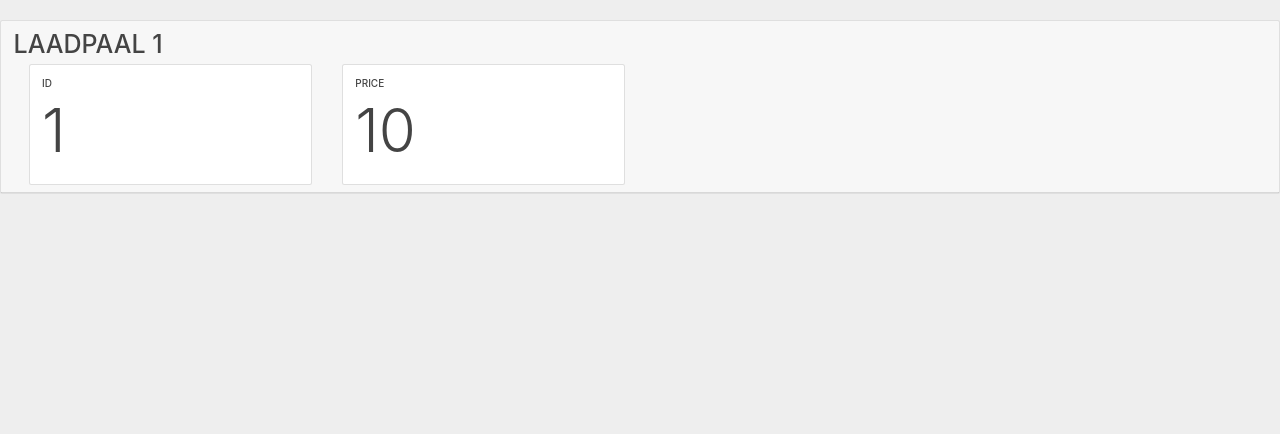
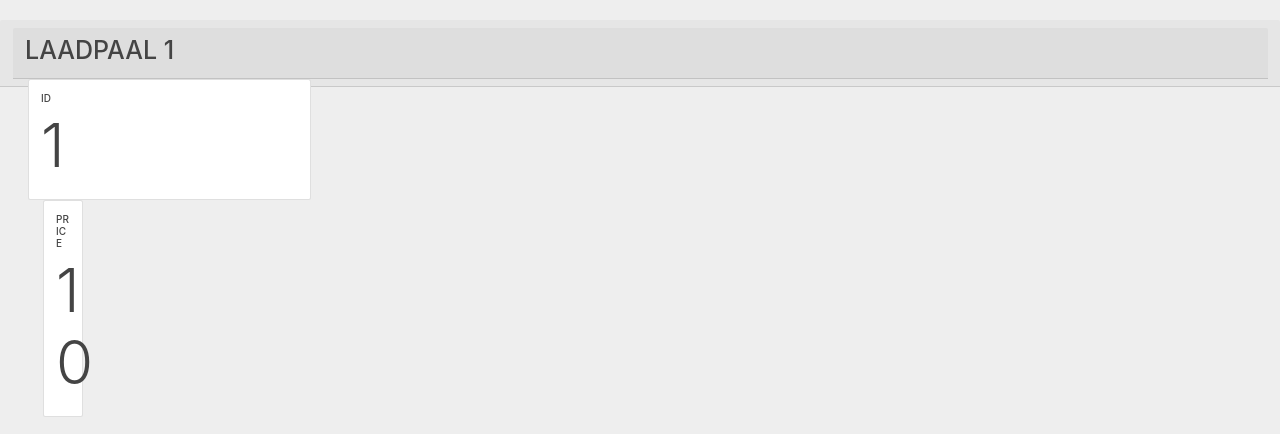
Before and after one commit to avict15/afstudeerproject-1, a Flask app: page /admin/dashboard in a window 1280 px wide. Shown: the part 68-502 px from the top of the page. Run offline with Flask 2, Linux system fonts and the light colour scheme; tables that the repository leaves empty hold one stand-in row (values such as "Sample post"); data that the repository does not hold is empty; some libraries are stand-ins or nearby versions.

Commit message:
updated dashboard

```diff
--- a/app/templates/dashboard.html
+++ b/app/templates/dashboard.html
@@ -7,15 +7,15 @@
 
 {% if chargingpoint.availability %}
     <div class="col-md-12">
-      <div class="card text-black">
+      <div class="card-header text-black">
         <div class="card-header">
           <h1 class="text-uppercase">Laadpaal {{chargingpoint.id}}</h1>
+        </div>
           <div class="col-lg-3 col-md-6">
             <div class="card text-black">
               <div class="card-body">
                 <h6 class="text-uppercase">ID</h6>
                 <h1 class="display-1">{{chargingpoint.id}}</h1>
-            </div>
               </div>
           </div>
           <div class="col-lg-3 col-md-6">
@@ -54,20 +54,6 @@
         </div>
       </div>
     </div>
-  {% else %}
-  <div class="col-md-12">
-    <div class="card text-black">
-      <div class="card-body">
-        <div class="rotate">
-          <i class="fa fa-user fa-5x"></i>
-        </div>
-        <h1 class="text-uppercase">Laadpaal {{chargingpoint.id}}</h1>
-
-
-        </button>
-      </div>
-    </div>
-  </div>
   {% endif %}
 {% endfor %}
 </div>
```
Lines whose indentation alone changed are shown as unchanged.
